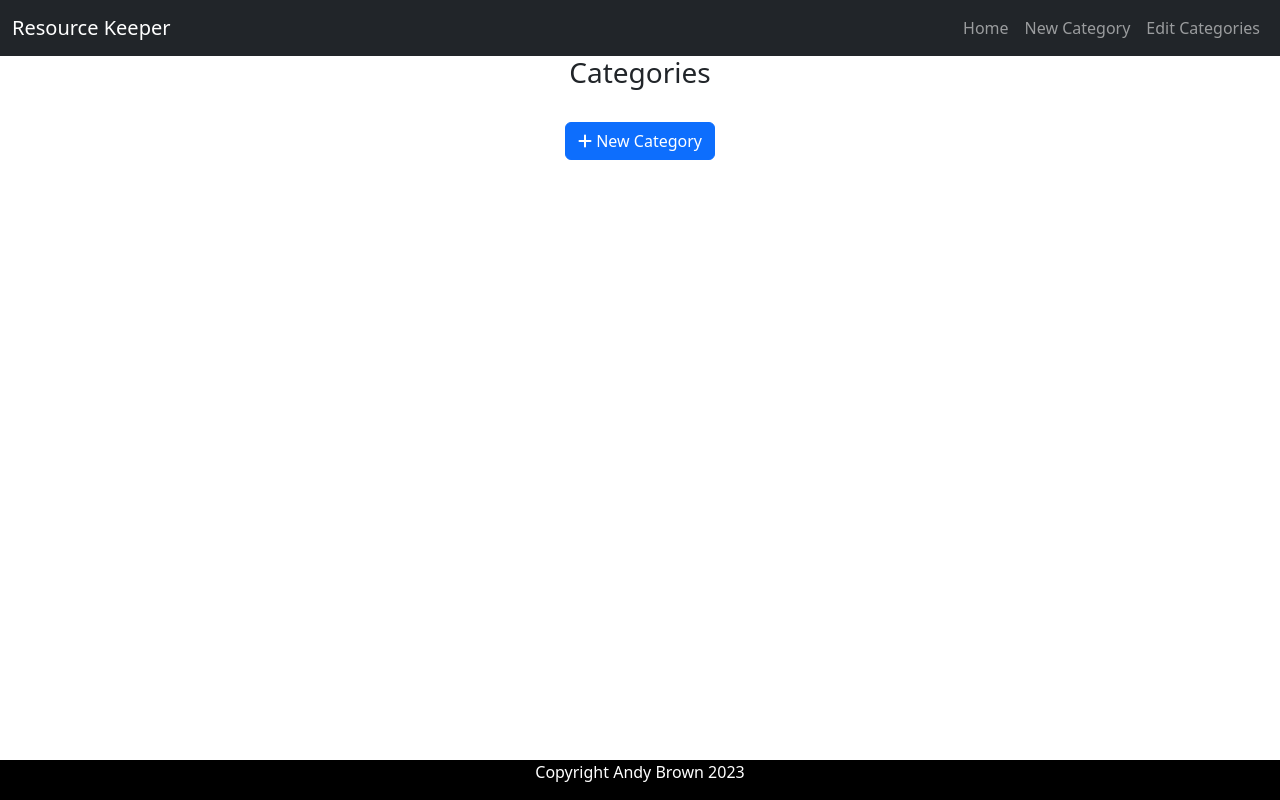
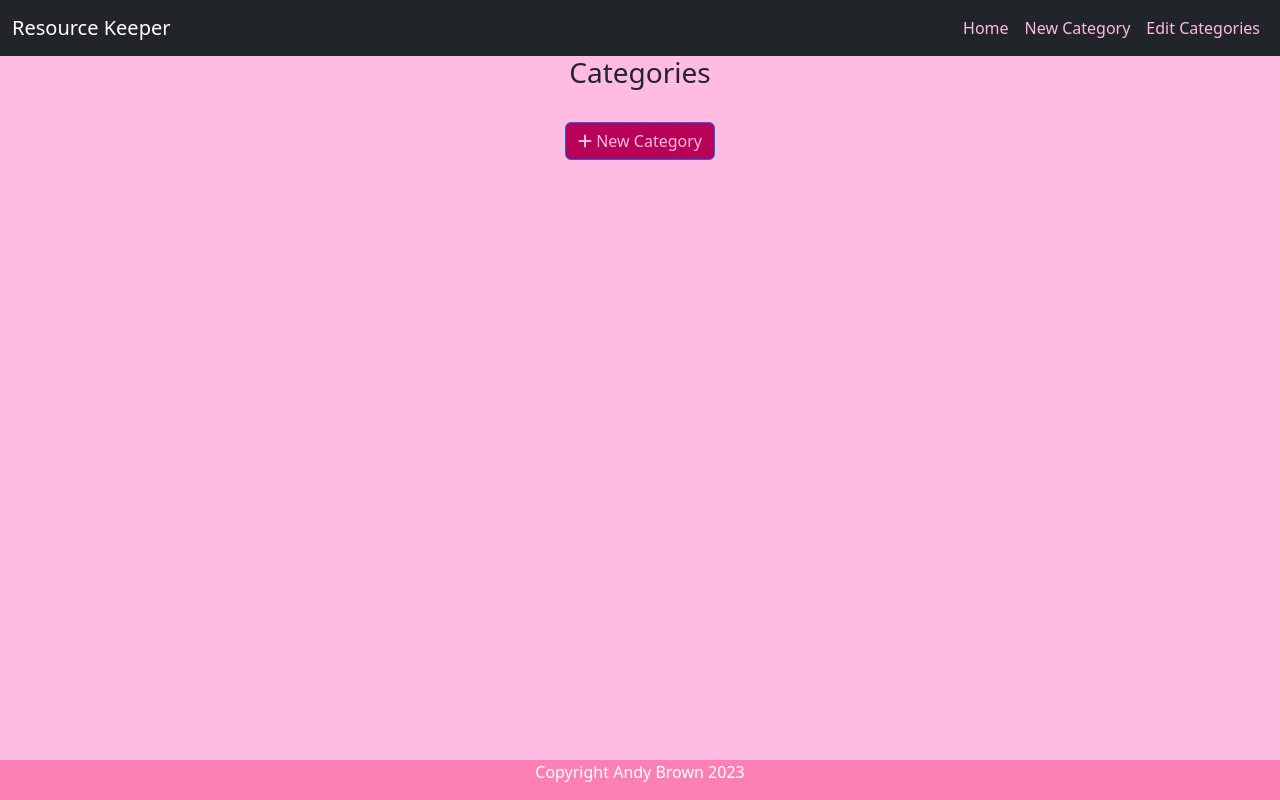
Before and after one commit to doctorandrewbrown/flask-resource-keeper, a Flask app: page / in a window 1280 px wide. Run offline with Flask 3, Linux system fonts and the light colour scheme.

Commit message:
applies colour palette and styles to buttons etc

```diff
--- a/resource_keeper/static/css/style.css
+++ b/resource_keeper/static/css/style.css
@@ -1,13 +1,51 @@
+/* Styles for Resource Keeper app*/
+
+.nav-header {
+  color: #FFBBE1;
+  background-color: #B80257;
+}
+
+.nav-link {
+  color: #FFBBE1;
+}
 footer {
-    background-color:black;
-    color: white;
+    background-color:#FC7FB6;
+    color: #FFBBE1;
+}
 
+a {
+  color: #B80257;
 }
+
+.btn {
+  background-color: #B80257;
+  color: #FFBBE1;
+}
+
+.btn:hover {
+  background-color:#FC7FB6;
+  color: #B80257;
+}
+
+.btn-delete{
+  background-color:red
+}
+
+.card {
+  border-style: solid ;
+  border-width: 1px;
+  border-color:#B80257;
+  background-color:#FC7FB6;
+}
+
+
 /* push footer to bottom of page */
+
 body {
     display: flex;
     min-height: 100vh;
     flex-direction: column;
+    background-color: #FFBBE1;
   }
 
   .main {
@@ -23,9 +61,10 @@ body {
 
   .dropdown-content {
     display: none;
+    border-radius: 10px;
     position: absolute;
     background-color:whitesmoke;
-    max-width: 500px;
+    max-width: 450px;
     box-shadow: 0px 8px 16px 0px rgba(0,0,0,0.2);
     padding: 12px 16px;
     z-index: 1;
```
